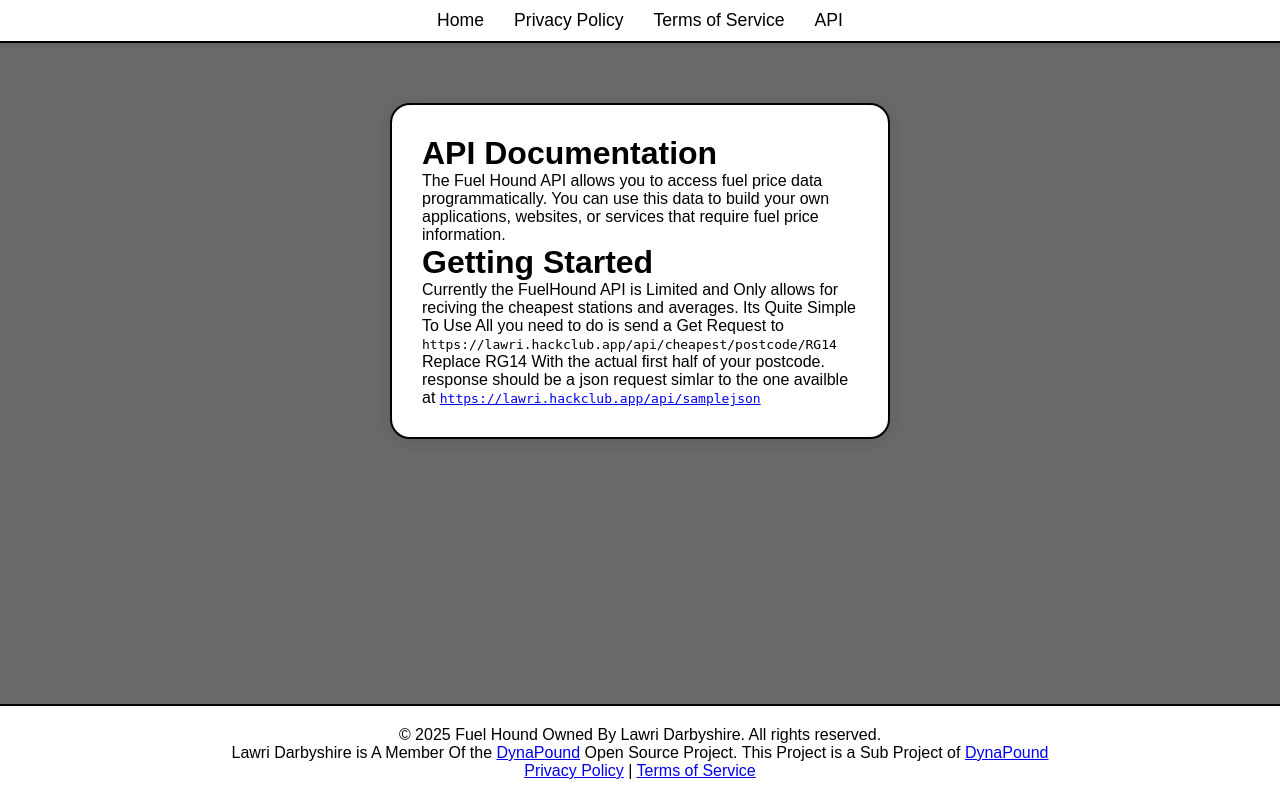
After one commit to Darbyshire64/FuelHound, a Flask app: page /api/doc in a window 1280 px wide. The commit adds this page. Run offline with Flask 3, Linux system fonts and the light colour scheme.

Commit message:
General Update. Added self tests and an api

```diff
--- a/app.py
+++ b/app.py
@@ -1,14 +1,85 @@
-from flask import Flask, render_template, request, session, redirect, url_for, jsonify
-import requests  # For fetching external data
-import getdata # For fetching external data
+from flask import Flask, render_template, request, session, jsonify
+import getdata
 import json
 
-#Updated:
-# Index.html
-#
+# Run Self Tests
+print("Checking Dependecies")
+if getdata:
+    print("Getdata module is installed")
+else:
+    print("Getdata module are not installed")
+    exit("Please install the Getdata module")
+
+if json:
+    print("Json module is installed")
+else:
+    print("Json module are not installed")
+    exit("Please install the Json module")
+
+if Flask:
+    print("Flask module is installed")
+else:
+    print("Flask module are not installed")
+    exit("Please install the Flask module")
+if render_template:
+    print("Render_template module is installed")
+else:
+    print("Render_template module are not installed")
+    exit("Please install the Render_template module")
+if jsonify:
+    print("Jsonify module is installed")
+else:
+    print("Jsonify modules are not installed")
+    exit("Please install the Jsonify module")
+print("All Dependecies are installed")
+print("Running Internet Acccess Test")
+
+internet = getdata.HeartBeat.InternetCheck()
+if internet == True:
+    print("Internet Access Test Passed")
+else:
+    print("Internet Access Test Failed")
+    print("Please check your internet connection")
+    exit("No internet connection")
+print("Running API Test")
+try:
+    postcode = 'RG14'
+    fuel_providers = [
+        ("Sainsbury's", getdata.GetData.Sainsburys),
+        ("Shell", getdata.GetData.Shell),
+        ("AppleGreen", getdata.GetData.AppleGreen),
+        ("Ascona", getdata.GetData.Ascona),
+        ("Asda", getdata.GetData.Asda),
+        ("BP", getdata.GetData.BP),
+        ("Esso Tesco", getdata.GetData.ET),
+        ("Jet", getdata.GetData.Jet),
+        ("Karen", getdata.GetData.Karen),
+        ("Morrisons", getdata.GetData.Morisons),
+        ("Moto", getdata.GetData.Moto),
+        ("Motor", getdata.GetData.Motor),
+        ("Rontec", getdata.GetData.RonTec),
+        ("SGN", getdata.GetData.SGN),
+    ]
+
+    matching_stations = []
+    for name, get_method in fuel_providers:
+        try:
+            data = get_method()
+        except:
+            error = Exception
+        if data is not None:
+            print(name, "API Test Passed")
+        else:
+            print(name, "API Test Failed")
+            print(error)
+except:
+    print("API Test Failed")
+    print("Contuining with limited functionality/No functionality")
+    print("Bugs may occur")
+    print("SOFTWARE IS UNSTABLE DO NOT USE")
 
 app = Flask(__name__)
-app.secret_key = 'TeeheheNotGivingUThis'  # Ensure this is a secure, random key for session encryption
+app.secret_key = 'TeeheheNotGivingUThis'
 
 
 
@@ -151,10 +222,15 @@ def cheapest_fuel(postcode):
 @app.route('/privacy-policy')
 def privacy_policy():
     return render_template('privacy-policy.html')
-
 @app.route('/terms-of-service')
 def terms_of_service():
     return render_template('terms-of-service.html')
+@app.route('/api/doc')
+def api():
+    return render_template('api.html')
+@app.route('/api/samplejson')
+def samplejson():
+    return render_template('sampleresponse.json')
 
 if __name__ == "__main__":
     app.run(debug=True, port=44751)
--- /dev/null
+++ b/templates/api.html
@@ -0,0 +1,38 @@
+<!DOCTYPE html>
+<html lang="en">
+<head>
+    <meta charset="UTF-8">
+    <meta name="viewport" content="width=device-width, initial-scale=1.0">
+    <title>Privacy Policy - Fuel Hound</title>
+    <link rel="stylesheet" href="{{ url_for('static', filename='css/style.css') }}">
+</head>
+<body>
+    <!-- Navigation Bar -->
+    <nav>
+        <ul>
+            <li><a href="/">Home</a></li>
+            <li><a href="/privacy-policy">Privacy Policy</a></li>
+            <li><a href="/terms-of-service">Terms of Service</a></li>
+            <li><a href="/api/doc">API </a></li>
+        </ul>
+    </nav>
+
+    <div class="container">
+        <h1>API Documentation</h1>
+        <p>The Fuel Hound API allows you to access fuel price data programmatically. You can use this data to build your own applications, websites, or services that require fuel price information.</p>
+        <h1>Getting Started</h1>
+        <p>Currently the FuelHound API is Limited and Only allows for reciving the cheapest stations and averages. Its Quite Simple To Use All you need to do is send a Get Request to</P>
+        <code>https://lawri.hackclub.app/api/cheapest/postcode/RG14</code>
+        <p>Replace RG14 With the actual first half of your postcode. response should be a json request simlar to the one availble at <code><a href="https://lawri.hackclub.app/api/samplejson">https://lawri.hackclub.app/api/samplejson</a></code></p>
+    </div>
+
+     <!-- Footer -->
+     <footer>
+        <div class="footer-content">
+            <p>&copy; 2025 Fuel Hound Owned By Lawri Darbyshire. All rights reserved.</p>
+            <P>Lawri Darbyshire is A Member Of the <a href="https://dynapound.com">DynaPound</a> Open Source Project. This Project is a Sub Project of <a href="https://dynapound.com">DynaPound</a> </P>
+            <p><a href="/privacy-policy">Privacy Policy</a> | <a href="/terms-of-service">Terms of Service</a></p>
+        </div>
+    </footer>
+</body>
+</html>
--- a/templates/index.html
+++ b/templates/index.html
@@ -13,6 +13,7 @@
             <li><a href="/">Home</a></li>
             <li><a href="/privacy-policy">Privacy Policy</a></li>
             <li><a href="/terms-of-service">Terms of Service</a></li>
+            <li><a href="/api/doc">API </a></li>
         </ul>
     </nav>
 
--- a/templates/privacy-policy.html
+++ b/templates/privacy-policy.html
@@ -13,6 +13,7 @@
             <li><a href="/">Home</a></li>
             <li><a href="/privacy-policy">Privacy Policy</a></li>
             <li><a href="/terms-of-service">Terms of Service</a></li>
+            <li><a href="/api/doc">API </a></li>
         </ul>
     </nav>
 
@@ -37,14 +38,14 @@
         <p>You have the right to request access to the data we hold about you, as well as to request its deletion or correction. Please contact us for more information.</p>
 
         <h2>Contact Us</h2>
-        <p>If you have any questions about this privacy policy or wish to exercise your rights, please contact us at: <a href="mailto:support@fuelhound.com">support@fuelhound.com</a></p>
+        <p>If you have any questions about this privacy policy or wish to exercise your rights, please contact us at: <a href="mailto:lawri@lawridarbyshire.co.uk">lawri@lawridarbyshire.co.uk"</a></p>
     </div>
 
      <!-- Footer -->
      <footer>
         <div class="footer-content">
             <p>&copy; 2025 Fuel Hound Owned By Lawri Darbyshire. All rights reserved.</p>
-            <P>Lawri Darbyshire is A Member Of the <a href="https://dynapound.com">DynaPound</a> Open Source Project. This Project is a  SubProject of <a href="https://dynapound.com">DynaPound</a> </P>
+            <P>Lawri Darbyshire is A Member Of the <a href="https://dynapound.com">DynaPound</a> Open Source Project. This Project is a Sub Project of <a href="https://dynapound.com">DynaPound</a> </P>
             <p><a href="/privacy-policy">Privacy Policy</a> | <a href="/terms-of-service">Terms of Service</a></p>
         </div>
     </footer>
--- a/templates/terms-of-service.html
+++ b/templates/terms-of-service.html
@@ -13,6 +13,7 @@
             <li><a href="/">Home</a></li>
             <li><a href="/privacy-policy">Privacy Policy</a></li>
             <li><a href="/terms-of-service">Terms of Service</a></li>
+            <li><a href="/api/doc">API </a></li>
         </ul>
     </nav>
 
@@ -33,7 +34,7 @@
         <p>Any disputes or claims arising from or relating to your use of Fuel Hound, including disputes related to these terms, shall be resolved through binding arbitration. The arbitration will take place in a location agreed upon by both parties, and will be governed by the laws of the United Kingdom. Both parties waive their right to a jury trial or to participate in class action litigation.</p>
 
         <h2>Contact Us</h2>
-        <p>If you have any questions about these terms, please contact us at: <a href="mailto:support@fuelhound.com">support@fuelhound.com</a></p>
+        <p>If you have any questions about these terms, please contact us at: <a href="mailto:lawri@lawridarbyshire.co.uk">lawri@lawridarbyshire.co.uk</a></p>
     </div>
 
     <!-- Footer -->
```
Also changed, not shown: getdata.py (+26 -2 lines), templates/sampleresponse.json (added, +40 -0 lines).
